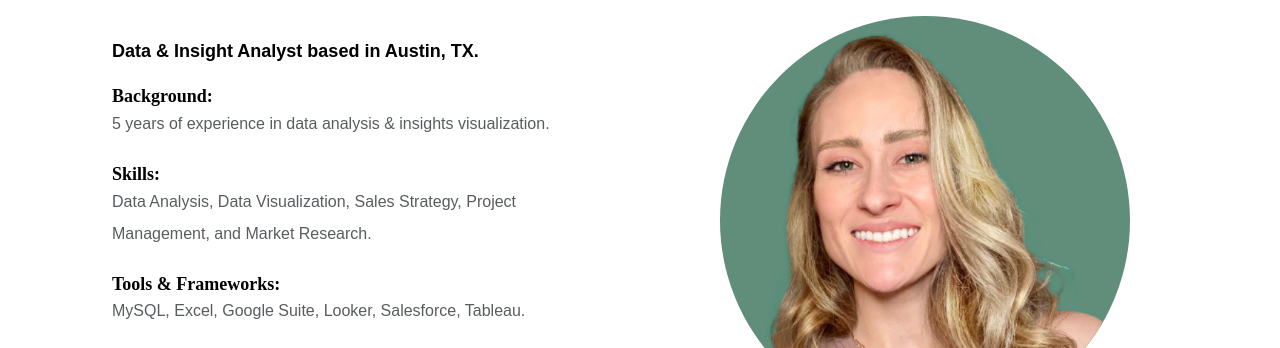
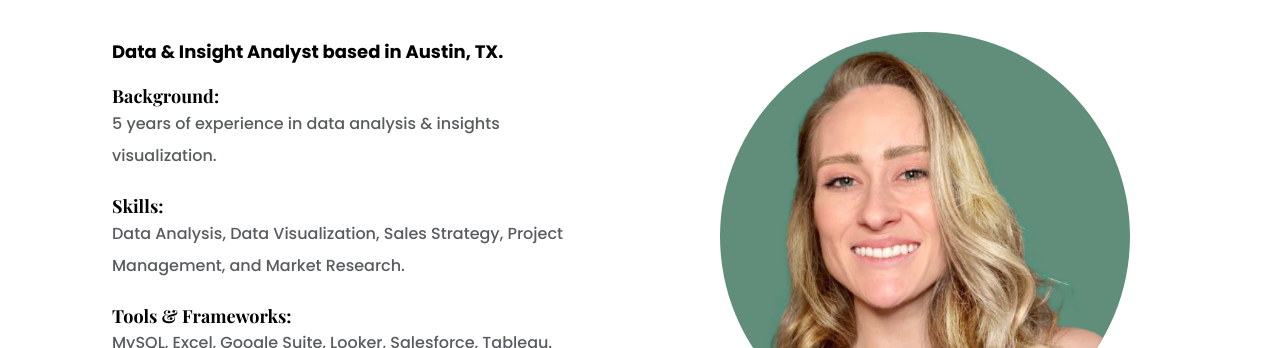
Before and after one commit to emceekoenig/logan-portfolio, a plain HTML site: page about.html in a window 1280 px wide. Shown: the part 234-582 px from the top of the page. Drawn offline with nearby package versions, Linux system fonts and the light colour scheme.

Commit message:
Update about.html

```diff
--- a/about.html
+++ b/about.html
@@ -16,6 +16,7 @@
   <link rel="preconnect" href="https://fonts.googleapis.com">
   <link rel="preconnect" href="https://fonts.gstatic.com" crossorigin>
   <link
+    href="https://fonts.googleapis.com/css2?family=Montserrat&family=Playfair+Display:wght@700&family=Poppins:wght@500;700&display=swap"
     rel="stylesheet">
   <link rel="stylesheet" href="styles/portfolio.css">
 
```
